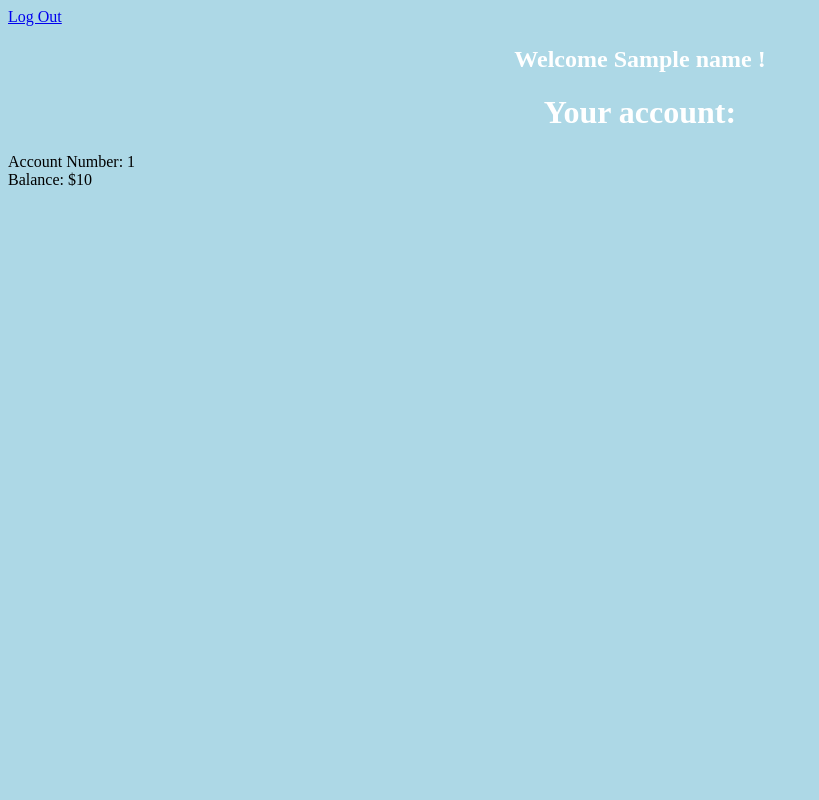
After one commit to Qisen25/OAUTHSessionFixation, a Flask app: template NewDemo/OauthDemo/templates/index.html in a window 1280 px wide. The commit adds this page. Shown: the whole page, without its empty margins (0-819 px from the left). Run offline with Flask 2, Linux system fonts and the light colour scheme; the template is opened without the code that fills it: most values are stand-ins (such as "Sample title", 1, 10 or a date in 2020).

Commit message:
Implement index page

```diff
--- a/NewDemo/OauthDemo/app.py
+++ b/NewDemo/OauthDemo/app.py
@@ -57,14 +57,18 @@ oauth.register(
 #Default page
 @app.route('/', methods=["GET","POST"])
 def index():
-    # For now just redirects to banking page TODO make an actual index page
-    return redirect('/banking')
+    print("ENTERED INDEX PAGE")
 
-    # if 'username' in session: # If the user has a session
-    #     return render_template('index.html')
-    # else:
-    #     # Redirect to login page
-    #     return redirect('/login')
+    if 'ACCOUNT_NUM' in session: # If user session exists
+        user = model.findUser(session['ACCOUNT_NUM']) # Get the user by customer number
+
+        print(f"DEBUG: Index - user session is {session['ACCOUNT_NUM']}")
+        print(f"Initiated index for user '{user.accountNum}'")
+
+        return render_template('index.html', name=(user.name + ' ' + user.surname), balance=user.account.balance)
+    else:
+        return redirect('/login')
+
 
 @app.route('/login', methods=["GET","POST"])
 def login():
--- a/NewDemo/OauthDemo/banking.py
+++ b/NewDemo/OauthDemo/banking.py
@@ -15,6 +15,6 @@ def banking():
         print(f"DEBUG: Banking - user session is {session['ACCOUNT_NUM']}")
         print(f"Initiated banking for user '{user.accountNum}'")
 
-        return render_template('banking.html', name=(user.name + ' ' + user.surname), balance=user.account.balance)
+        return render_template('banking.html', name=(user.name), balance=user.account.balance)
     else:
         return redirect('/login')
--- a/NewDemo/OauthDemo/templates/banking.html
+++ b/NewDemo/OauthDemo/templates/banking.html
@@ -28,8 +28,7 @@
 
     <body>
         <a href="logout">Log Out</a>
-        <h2>Welcome {{name}} !</h2>
-        <h2>Your account</h2>
+        <h2>Account of {{name}}</h2>
         <h1>Your balance: ${{balance}}</h1>
         <Button>Make Deposit</Button>
         <Button>Make Withdrawal</Button>
--- /dev/null
+++ b/NewDemo/OauthDemo/templates/index.html
@@ -0,0 +1,37 @@
+<html>
+    <head>
+        <title>Home page - Steve from IT Banking</title>
+    </head>
+
+    <style>
+        body {
+        background-color:lightblue;
+        }
+
+        h1 {
+        color: white;
+        text-align: center;
+        }
+
+        h2 {
+        color: white;
+        text-align: center;
+        }
+
+        form {
+        text-align: center;
+        }
+
+        p {text-align: center;}
+        div {text-align: center;}
+    </style>
+
+    <body>
+        <a href="logout">Log Out</a>
+        <h2>Welcome {{name}} !</h2>
+        <h1>Your account:</h2>
+        <body>Account Number: {{number}}<br>
+            Balance: ${{balance}}<br></b>
+        <a href="proceed"></a></Button>
+    </body>
+</html>
```
